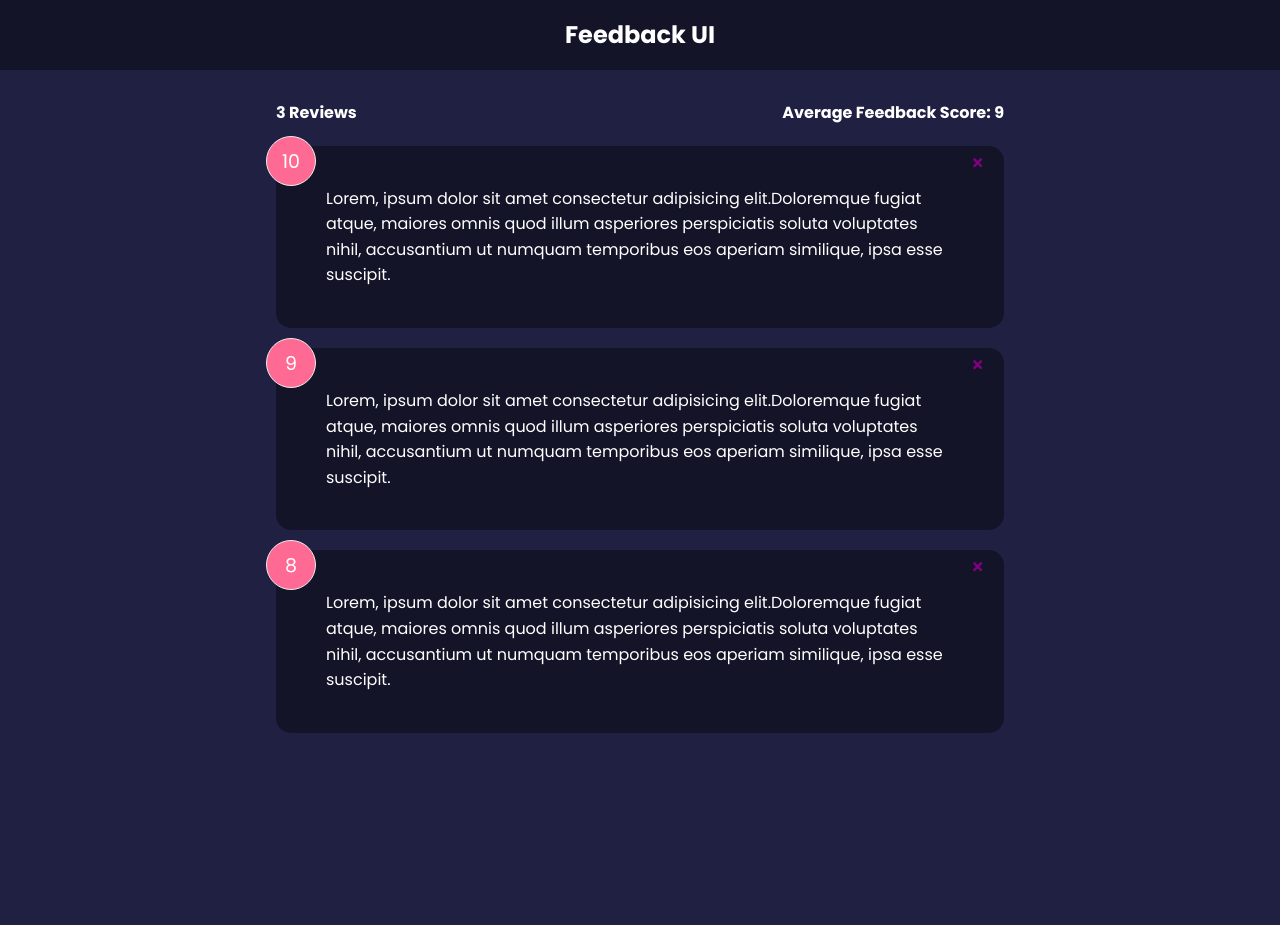
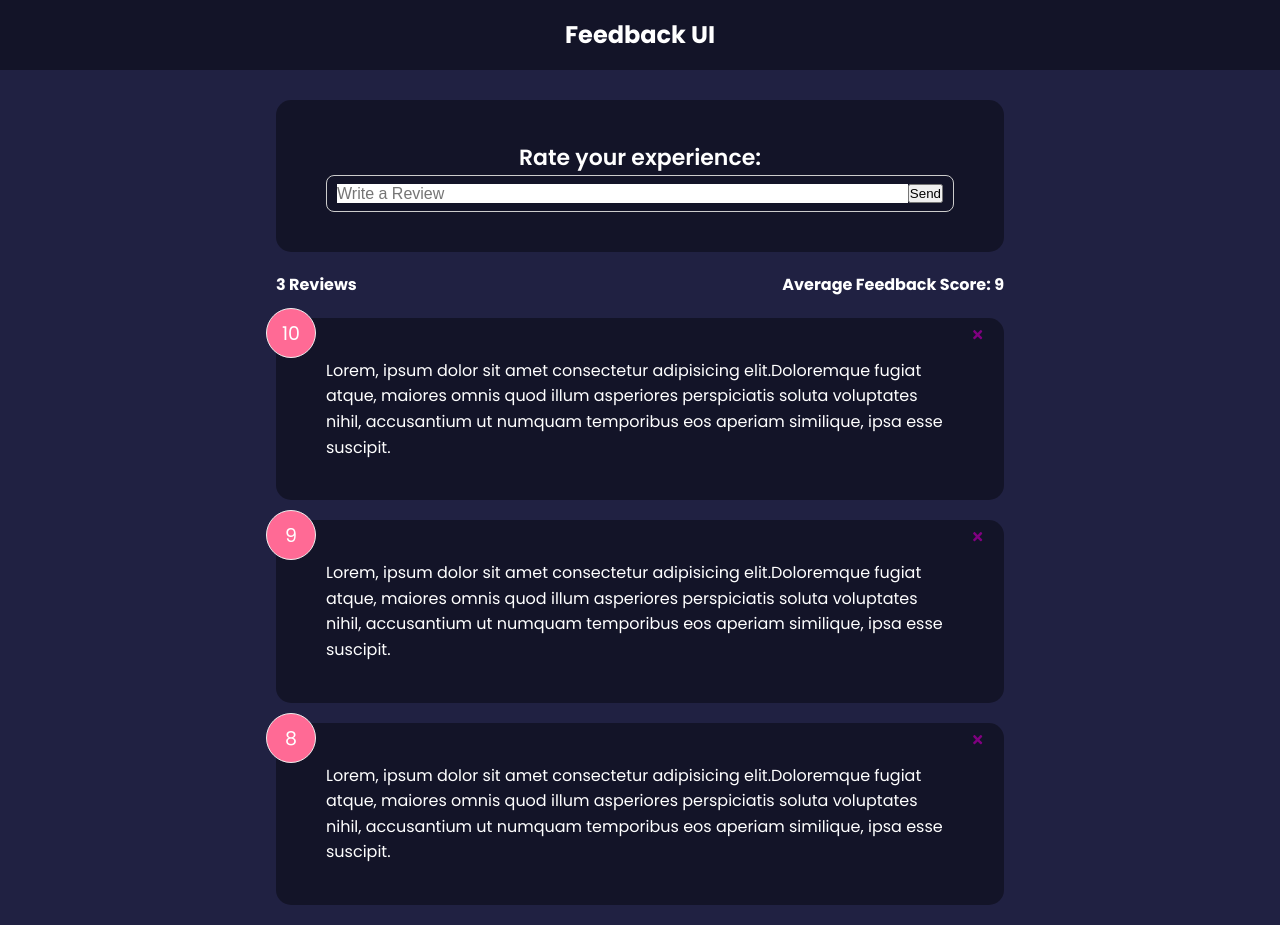
Before and after one commit to jjosephd/feedback-app, a React (Create React App) app: page / in a window 1280 px wide. Before the commit the page ends 800 px from the top, so only its background shows below. Built offline with nearby package versions, Linux system fonts and the light colour scheme.

Commit message:
button added

```diff
--- a/src/App.js
+++ b/src/App.js
@@ -1,7 +1,7 @@
 
 import { useState } from "react";
 import Header from "./components/Header";
-
+import FeedbackForm from "./components/FeedbackForm";
 import FeedbackStats from "./components/FeedbackStats";
 import FeedbackList from "./components/FeedbackList";
 import FeedbackData from "./data/feedbackdata"; {/**Pulls data from feedback folder */ }
@@ -25,6 +25,7 @@
         <>
             <Header />
             <div className="container">
+                <FeedbackForm />
                 <FeedbackStats feedback={feedback } />
                 <FeedbackList feedback={feedback} handleDelete={deleteFeedback } />
             </div>
--- /dev/null
+++ b/src/components/FeedbackForm.jsx
@@ -0,0 +1,28 @@
+import React from 'react';
+import Card from './shared/Card';
+import { useState } from 'react';
+
+const FeedbackForm = () => {
+  const [text, setText] = useState('');
+
+  const handleTextUpdate = (e) => {
+    setText(e.target.value);
+  };
+
+  return (
+    <Card>
+      <h2>Rate your experience:</h2>
+      <div className="input-group">
+        <input
+          onChange={handleTextUpdate}
+          type="text"
+          placeholder="Write a Review"
+          value={text}
+        />
+        <button type="submit">Send</button>
+      </div>
+    </Card>
+  );
+};
+
+export default FeedbackForm;
--- a/src/components/FeedbackStats.jsx
+++ b/src/components/FeedbackStats.jsx
@@ -16,5 +16,8 @@
     </div>
   );
 }
+FeedbackStats.propTypes = {
+  feedback: PropTypes.array.isRequired,
+};
 
 export default FeedbackStats;
```
Also changed, not shown: src/components/shared/Button.jsx (added, +29 -0 lines).
